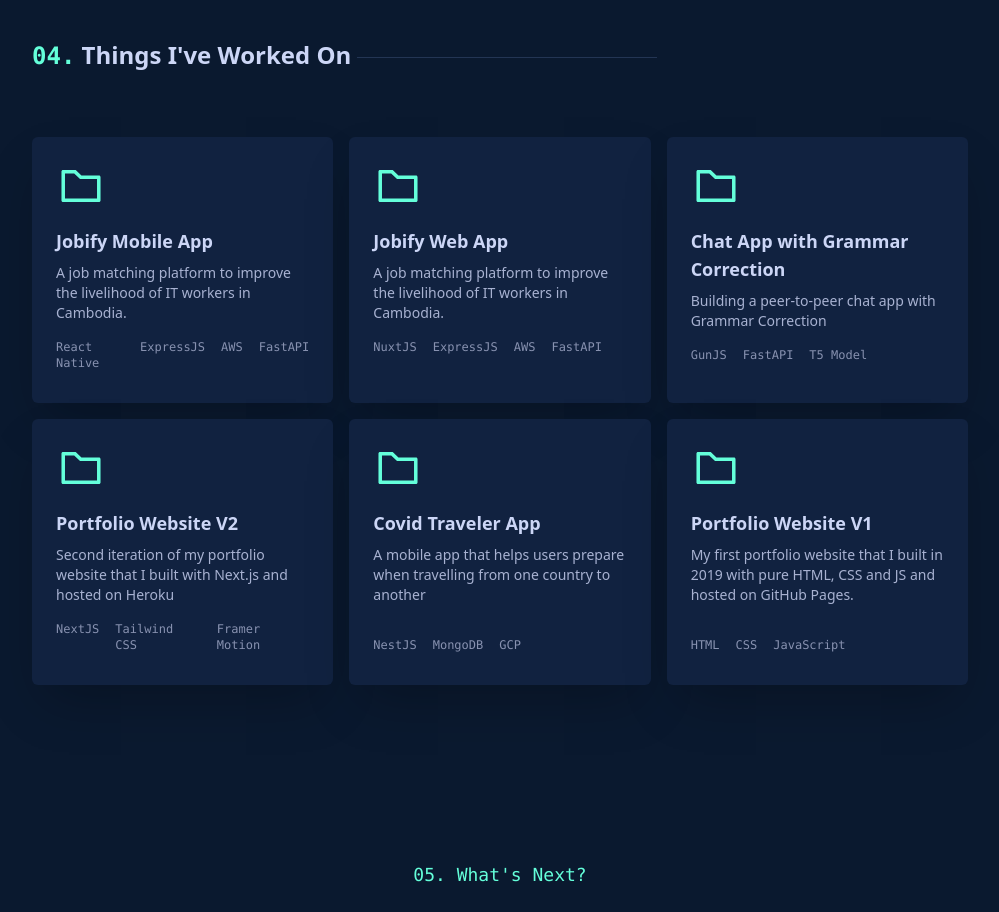
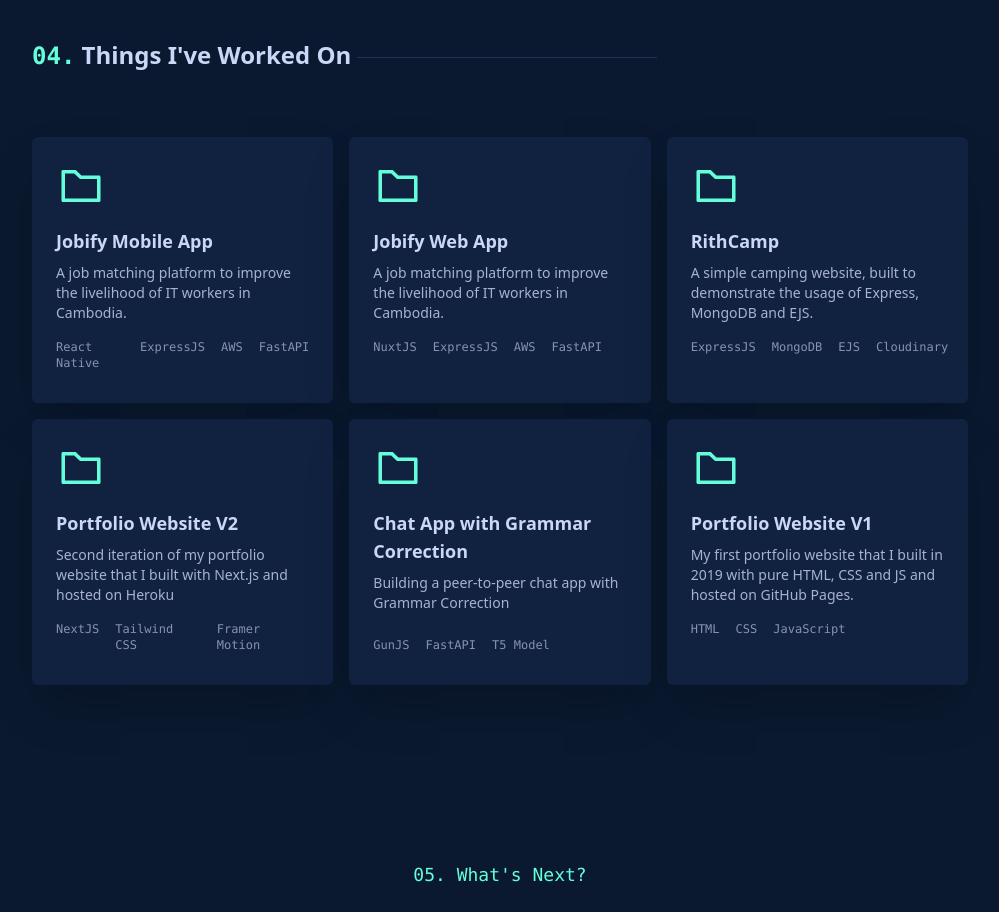
Before and after one commit to Enveed/seamsopagnarith-portfolio-v2, a Next.js app: page / in a window 1280 px wide. Shown: the part 2280-3192 px from the top of the page, without its empty margins (140-1139 px from the left). Built offline with nearby package versions, Linux system fonts and the light colour scheme.

Commit message:
fix - update project section

```diff
--- a/components/Project.jsx
+++ b/components/Project.jsx
@@ -89,26 +89,32 @@ export const Project = () => {
             whileInView={{ y: 0, opacity: 1, transition: { delay: 2.2 } }}
             whileHover={{ scale: 1.05 }}
             viewport={{ once: true }}
-            className=" bg-[#112240] shadow-2xl p-6 rounded-md cursor-pointer group"
+            className="flex group justify-between flex-col bg-[#112240] shadow-2xl p-6 rounded-md cursor-pointer group"
           >
+            <Link href="https://enveed-camp.onrender.com">
+              <a target="_blank">
                 <main>
                   <div className="pb-4">
                     <AiOutlineFolder size={50} className="fill-[#64ffda]" />
                   </div>
                   <h3 className="text-[#ccd6f6] group-hover:text-[#64ffda] text-lg pb-2">
-                Chat App with Grammar Correction
+                    RithCamp
                   </h3>
                   <p className="text-[#a8b2d1] pb-2">
-                Building a peer-to-peer chat app with Grammar Correction
+                    A simple camping website, built to demonstrate the usage of
+                    Express, MongoDB and EJS.
                   </p>
                 </main>
                 <footer>
                   <ul className="flex space-x-4 text-xs py-2 font-mono text-[#8892b0]">
-                <li>GunJS</li>
-                <li>FastAPI</li>
-                <li>T5 Model</li>
+                    <li>ExpressJS</li>
+                    <li>MongoDB</li>
+                    <li>EJS</li>
+                    <li>Cloudinary</li>
                   </ul>
                 </footer>
+              </a>
+            </Link>
           </motion.div>
 
           <motion.div
@@ -116,7 +122,7 @@ export const Project = () => {
             whileInView={{ y: 0, opacity: 1, transition: { delay: 2.3 } }}
             whileHover={{ scale: 1.05 }}
             viewport={{ once: true }}
-            className=" bg-[#112240] shadow-2xl p-6 rounded-md cursor-pointer group"
+            className="flex group justify-between flex-col bg-[#112240] shadow-2xl p-6 rounded-md cursor-pointer group"
           >
             <Link href="/">
               <a>
@@ -157,18 +163,17 @@ export const Project = () => {
                 <AiOutlineFolder size={50} className="fill-[#64ffda]" />
               </div>
               <h3 className="text-[#ccd6f6] group-hover:text-[#64ffda] text-lg pb-2">
-                Covid Traveler App
+                Chat App with Grammar Correction
               </h3>
               <p className="text-[#a8b2d1] pb-2">
-                A mobile app that helps users prepare when travelling from one
-                country to another
+                Building a peer-to-peer chat app with Grammar Correction
               </p>
             </main>
             <footer>
               <ul className="flex space-x-4 text-xs py-2 font-mono text-[#8892b0]">
-                <li>NestJS</li>
-                <li>MongoDB</li>
-                <li>GCP</li>
+                <li>GunJS</li>
+                <li>FastAPI</li>
+                <li>T5 Model</li>
               </ul>
             </footer>
           </motion.div>
@@ -178,7 +183,7 @@ export const Project = () => {
             whileInView={{ y: 0, opacity: 1, transition: { delay: 2.5 } }}
             whileHover={{ scale: 1.05 }}
             viewport={{ once: true }}
-            className=" bg-[#112240] shadow-2xl p-6 rounded-md cursor-pointer group"
+            className="flex group justify-between flex-col bg-[#112240] shadow-2xl p-6 rounded-md cursor-pointer group"
           >
             <Link href="https://pagnarithseam18.github.io">
               <a target="_blank">
```
Lines whose indentation alone changed are shown as unchanged.
